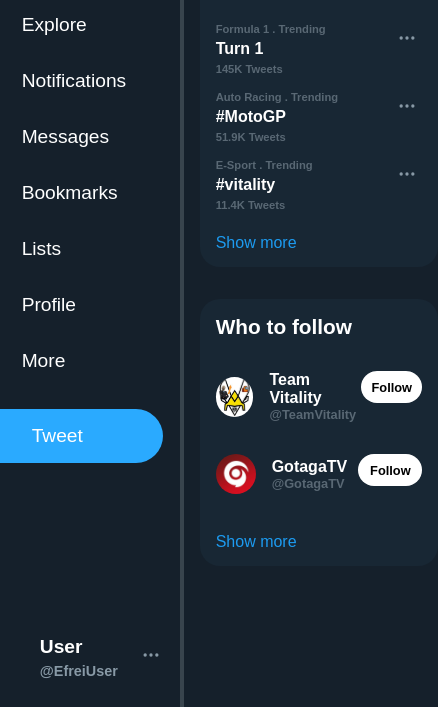
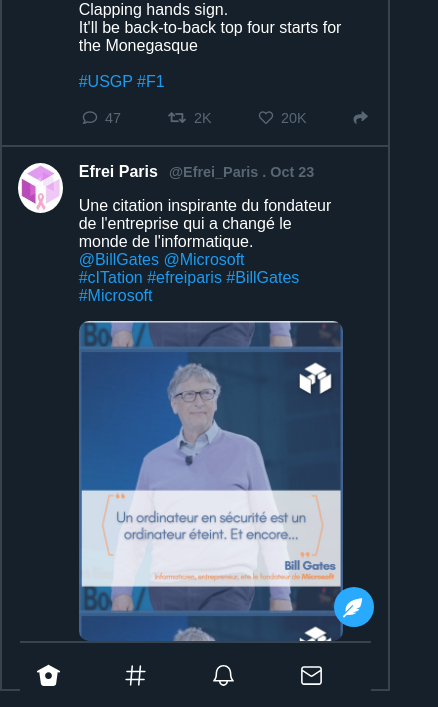
Before and after one commit to JulesEfrei/TwitterClone, a plain HTML site: page index.html in a window 390 px wide. Shown: the part 137-844 px from the top of the page, 438 px wide, since content can reach past the window. Drawn offline with Linux system fonts and the light colour scheme.

Commit message:
v1.0 Finish without final patchs

```diff
--- /dev/null
+++ b/assets/css/responsive.css
@@ -0,0 +1,85 @@
+@media screen and (max-width: 1023px) {
+
+
+
+    .menu_item_title, /*.tweet_button,*/ .user_name, .user_setting_button, aside {
+        display: none;
+    }
+
+    nav {
+        width: 4rem;
+        margin-right: 1rem;
+    }
+
+    .nav_bottom {
+        width: 10rem;
+    }
+
+    .tweet_button {
+        overflow: hidden;
+        width: 40px;
+        height: 40px;
+        margin: 0;
+        padding: 0;
+        line-height: 2rem;
+    }
+
+    .tweet_button:before {
+        display: block;
+        position: relative;
+        top: 5px;
+    }
+
+    .nav_bottom .logo {
+        width: 50px;
+    }
+
+}
+
+@media screen and (max-width: 600px) {
+
+    main {
+        width: 100vw;
+        height: 100vh;
+        min-width: 0;
+    }
+
+    ul, .nav_top {
+        width: 100vw;
+        height: auto !important;
+        position: fixed !important;
+        display: flex;
+        justify-content: space-around;
+        flex-direction: row;
+        bottom: 0;
+        z-index: 1000 !important;
+        background-color: #15202B;
+        padding-top: .5rem;
+        border-top: 2px solid #38444D;
+    }
+
+    .item_list:nth-child(1), .item_list:nth-child(6), .item_list:nth-child(7), .item_list:nth-child(8), .item_list:nth-child(9){
+        display: none;
+    }
+
+    .item_list .icon {
+        padding: 0;
+        margin: 0;
+    }
+
+    .nav_bottom, .make_tweet {
+        display: none;
+    }
+
+    nav {
+        margin: 0;
+        width: 0;
+    }
+
+    .tweet_button {
+        position: absolute;
+        bottom: 5rem;
+        right: 1rem;
+    }
+
+}
--- a/assets/css/styles.css
+++ b/assets/css/styles.css
@@ -27,19 +27,23 @@
 
 nav .nav_top {
     position: relative;
-    width: 80%; /* 15rem */
+    width: 100%;
     height: 70%;
     padding-top: 1rem;
 }
 
 .nav_top .item_list {
     height: 2rem;
-    max-width: 100%;
+    width: 10rem;
     text-decoration: none;
     border-radius: 50px;
     margin-bottom: .5rem;
     display: flex;
     align-items: center;
+}
+
+.nav_top ul {
+    width: 90%;
 }
 
 .nav_top .item_list:not(:nth-child(1)) {
@@ -48,12 +52,11 @@
 
 .item_list:nth-child(1) {
     margin-bottom: 1rem;
-    width: 50px;
     height: 50px;
 }
 .item_list:nth-child(1) svg{
     padding: 1rem;
-    width: 40px;
+    width: 50px;
     height: 40px;
 }
 .item_list:nth-child(1) svg:hover {
@@ -62,10 +65,10 @@
 }
 
 .item_list svg {
-    min-width: 30px;
-    min-height: 30px;
-    max-width: 30px;
-    max-height: 30px;
+    min-width: 20px;
+    min-height: 20px;
+    max-width: 25px;
+    max-height: 25px;
     margin-right: 1.5rem;
     color: white;
     fill: white;
@@ -76,7 +79,7 @@
     font-weight: 500 ;
 }
 
-.item_list:hover {
+.item_list:not(:nth-child(1)):hover {
     background-color: #2D3741;
     cursor: pointer;
 }
@@ -96,14 +99,23 @@
     cursor: pointer;
 }
 
+.tweet_button::before {
+    font-family: "Font Awesome 5 Free";
+    content: "\f56b";
+    display: none;
+    padding-right: 3px;
+    vertical-align: middle;
+    font-weight: 900;
+}
+
 .nav_bottom {
     position: relative;
-    width: 85%;
+    width: 90%;
     height: 4rem;
     display: flex;
     align-items: center;
     margin-bottom: 1rem;
-    padding: .1rem 1rem;
+    padding: .1rem;
     border-radius: 50px;
 }
 
@@ -111,21 +123,22 @@
     background-image: url("../img/UserLogo.jpeg");
     background-position: 50% 100%;
     background-size: 110%;
-    width: 50px;
+    width: 60px;
     height: 50px;
     border-radius: 50%;
-    margin-right: 2rem;
+    margin-right: 1rem;
+    margin-left: 1rem;
 }
 
 .user_name {
     width: 55%;
 }
 .user_name #user_tag {
-    font-size: .9rem;
+    font-size: .8rem;
     color: #8899A6;
 }
 .user_name #name {
-    font-size: 1.2rem;
+    font-size: 1.1rem;
     color: white;
     margin-bottom: 5px;
 }
@@ -136,6 +149,7 @@
     width: 20px;
     height: 20px;
     margin-left: 1rem;
+    margin-right: 1rem;
 }
 
 .nav_bottom:hover {
@@ -149,6 +163,7 @@
     position: relative;
     overflow-y: scroll;
     width: 38vw;
+    min-width: 32rem;
     height: 100vh;
     border-right: 2px solid #38444D;
     border-left: 2px solid #38444D;
@@ -300,7 +315,7 @@
     text-decoration: none;
 }
 
-.make_tweet_content textarea:focus + .input  {
+.make_tweet_content textarea:focus-within + .make_tweet_content_bottom .input  {
     background-color: #1A8CD8 !important;
     color: white !important;
 }
--- a/index.html
+++ b/index.html
@@ -5,6 +5,7 @@
     <meta name="viewport" content="width=device-width, initial-scale=1.0">
     <title>Twitter</title>
     <link rel="stylesheet" href="assets/css/styles.css">
+    <link rel="stylesheet" href="assets/css/responsive.css">
     <link rel="shortcut icon" href="assets/img/favicon.png" type="image/x-icon">
     <link rel="stylesheet" href="https://use.fontawesome.com/releases/v5.15.4/css/all.css" integrity="sha384-DyZ88mC6Up2uqS4h/KRgHuoeGwBcD4Ng9SiP4dIRy0EXTlnuz47vAwmeGwVChigm" crossorigin="anonymous">
 </head>
@@ -358,8 +359,8 @@
     </aside>
 
 
-    <script>
+    <!-- <script>
         alert('Clone of Twitter in dark bleue version')
-    </script>
+    </script> -->
 </body>
 </html>
```
